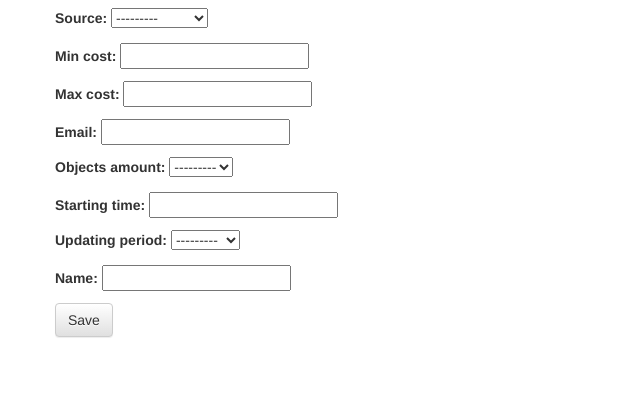
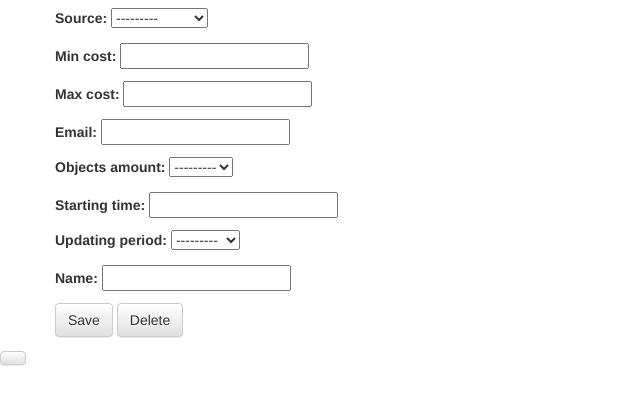
Before and after one commit to egorchelovek/parsers, a Django app: page /worker/new/ in a window 1280 px wide. Shown: the part 225-630 px from the top of the page, without its empty margins (0-640 px from the left). Run offline with Django 3.2, Linux system fonts and the light colour scheme; the visitor is signed in with stand-in values (Sample User, id 1); some libraries are stand-ins or nearby versions.

Commit message:
Add worker delete function.

```diff
--- a/app/templates/app/worker_edit.html
+++ b/app/templates/app/worker_edit.html
@@ -5,5 +5,6 @@
   <form method="POST" class="post-form">{% csrf_token %}
     {{form.as_p}}
     <button type="submit" class="save btn btn-default">Save</button>
+    <a class="btn btn-default" href="{% url 'worker_delete' pk=form.instance.pk %}">Delete</button>
   </form>
 {% endblock %}
--- a/app/urls.py
+++ b/app/urls.py
@@ -5,4 +5,5 @@
     path('',views.workers_list, name='workers_list'),
     path('worker/<int:pk>/edit/', views.worker_edit, name='worker_edit'),
     path('worker/new/', views.worker_new, name='worker_edit'),
+    path('worker/<int:pk>/delete/', views.worker_delete, name='worker_delete'),
 ]
--- a/app/views.py
+++ b/app/views.py
@@ -7,6 +7,19 @@
 def workers_list(request):
     workers = Worker.objects.all();
     return render(request, "app/workers_list.html", {'workers':workers})
+
+def worker_new(request):
+    if request.method == "POST":
+        form = WorkerForm(request.POST)
+        if form.is_valid():
+            worker = form.save(commit=False)
+            worker.creator = request.user
+            worker.created_date = timezone.now()
+            worker.save()
+            return redirect('/')
+    else:
+        form = WorkerForm()
+    return render(request, 'app/worker_edit.html',{'form':form})
 
 def worker_edit(request, pk):
     worker = get_object_or_404(Worker, pk=pk)
@@ -22,15 +35,7 @@
         form = WorkerForm(instance=worker)
     return render(request, 'app/worker_edit.html',{'form':form})
 
-def worker_new(request):
-    if request.method == "POST":
-        form = WorkerForm(request.POST)
-        if form.is_valid():
-            worker = form.save(commit=False)
-            worker.creator = request.user
-            worker.created_date = timezone.now()
-            worker.save()
-            return redirect('/')
-    else:
-        form = WorkerForm()
-    return render(request, 'app/worker_edit.html',{'form':form})
+def worker_delete(request, pk):
+    worker = get_object_or_404(Worker, pk=pk)
+    worker.delete()
+    return redirect("/")
```
